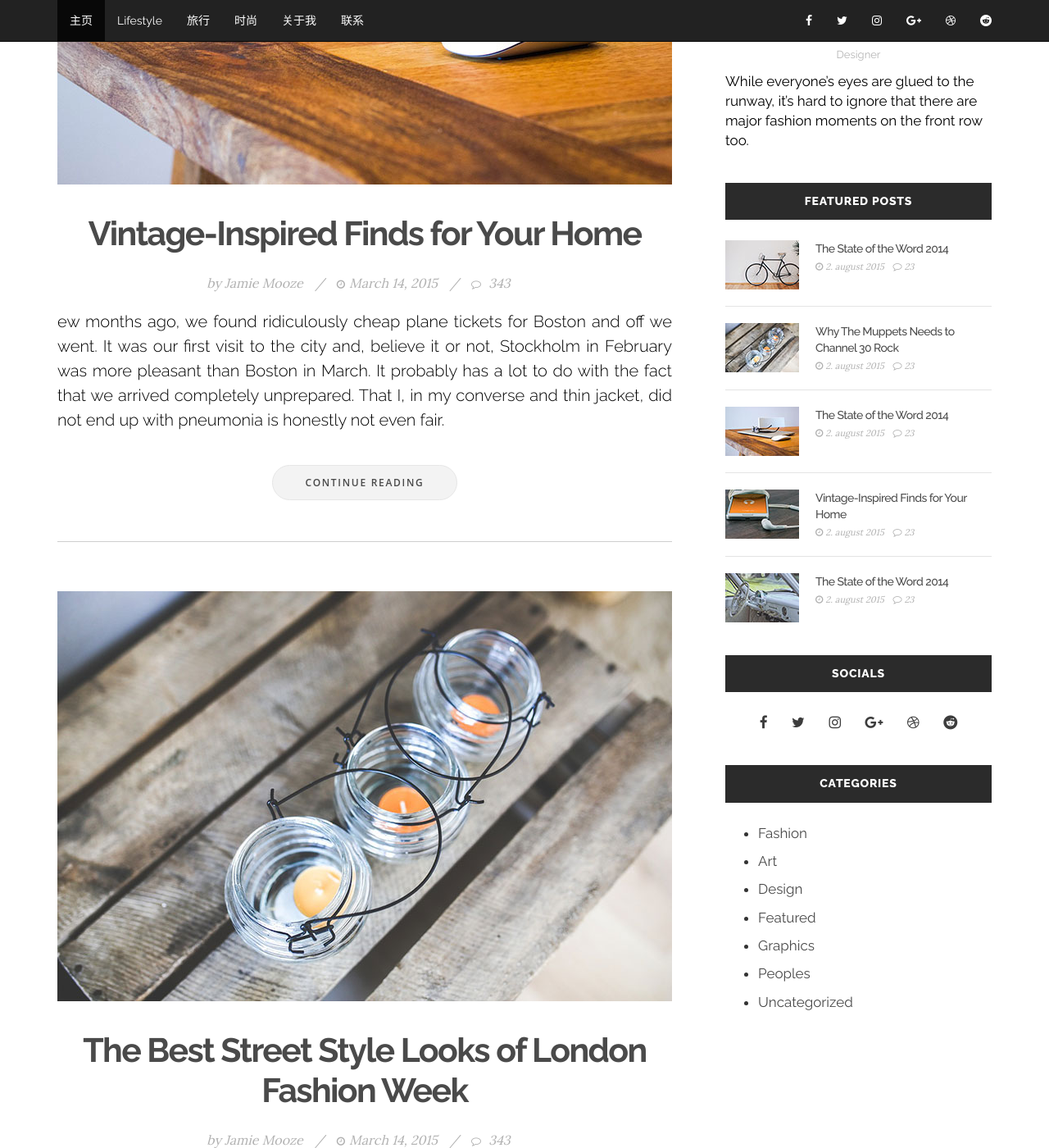
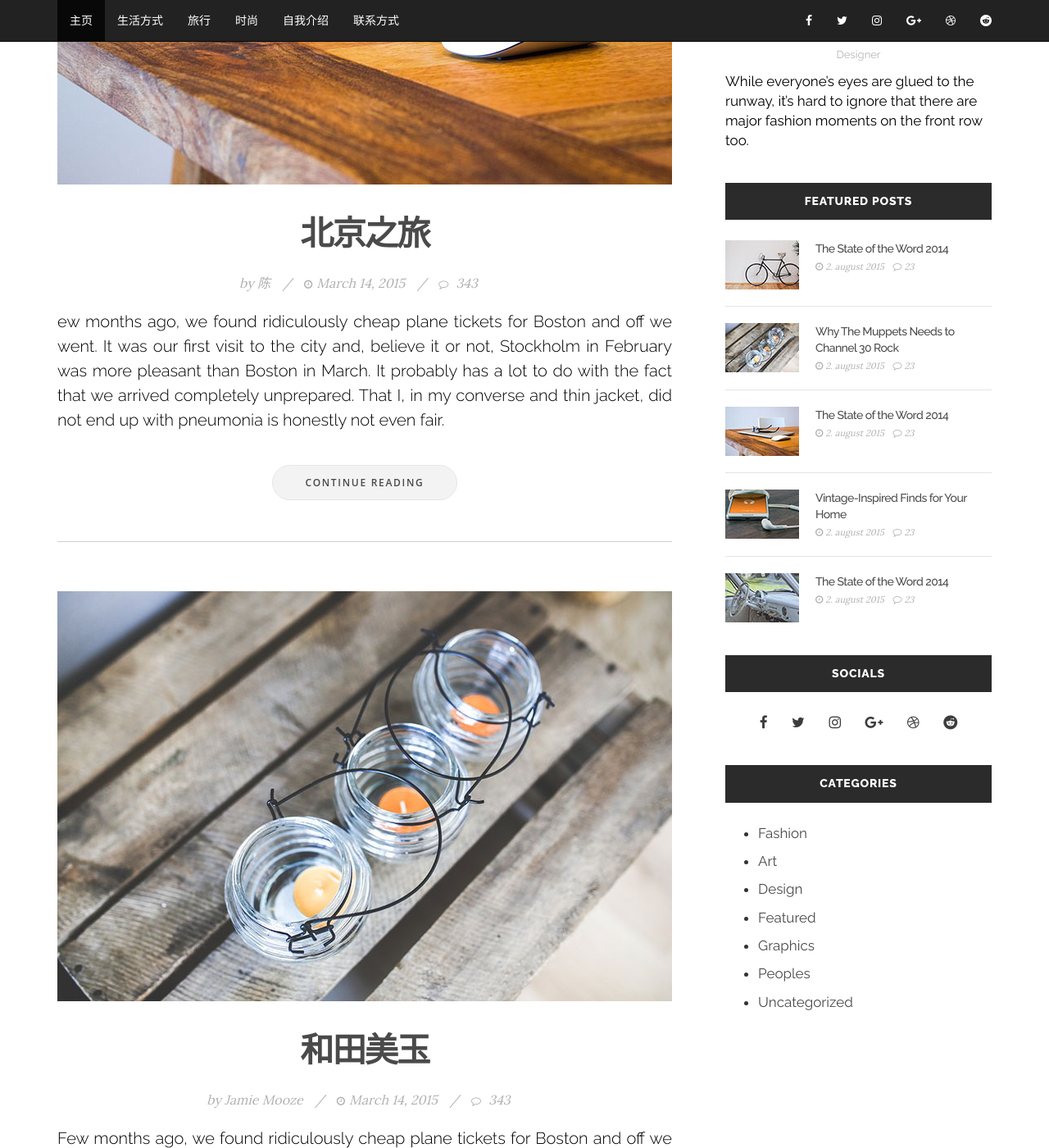
Before and after one commit to itphpcll/-itphpcll.github.io, a Jekyll site: the page index.html, which Jekyll copies as it is, in a window 1280 px wide and 1400 px high, scrolled down 1124 px. Shown: the whole window at 82% size. Built offline with Jekyll 4.4.1, drawn with Linux system fonts in a browser that asks for light colours; nearby versions of some CDN libraries; some of the changed text lies outside the part shown.

Commit message:
Update index.html

```diff
--- a/index.html
+++ b/index.html
@@ -8,7 +8,7 @@
 		<meta name="description" content="">
 		<meta name="author" content="">
 		<link rel="icon" href="favicon.ico">
-		<title>Renda - clean blog theme based on Bootstrap</title>
+		<title>个人博客</title>
 		<!-- Bootstrap core CSS -->
 		<link href="css/bootstrap.min.css" rel="stylesheet">
 		<link rel="stylesheet" href="https://maxcdn.bootstrapcdn.com/font-awesome/4.4.0/css/font-awesome.min.css">
@@ -31,11 +31,11 @@
 				<div id="navbar" class="collapse navbar-collapse">
 					<ul class="nav navbar-nav">
 						<li class="active"><a href="index.html">主页</a></li>
-						<li><a href="#about">Lifestyle</a></li>
+						<li><a href="#about">生活方式</a></li>
 						<li><a href="#contact">旅行</a></li>
 						<li><a href="#contact">时尚</a></li>
-						<li><a href="about.html">关于我</a></li>
-						<li><a href="about.html">联系</a></li>
+						<li><a href="about.html">自我介绍</a></li>
+						<li><a href="about.html">联系方式</a></li>
 					</ul>
 
 					<ul class="nav navbar-nav navbar-right">
@@ -71,8 +71,8 @@
 							<a href="post.html"><img src="images/750x500-1.jpg" alt=""></a>
 						</div>
 						<div class="blog-post-body">
-							<h2><a href="post.html">Vintage-Inspired Finds for Your Home</a></h2>
-							<div class="post-meta"><span>by <a href="#">Jamie Mooze</a></span>/<span><i class="fa fa-clock-o"></i>March 14, 2015</span>/<span><i class="fa fa-comment-o"></i> <a href="#">343</a></span></div>
+							<h2><a href="post.html">北京之旅</a></h2>
+							<div class="post-meta"><span>by <a href="#">陈</a></span>/<span><i class="fa fa-clock-o"></i>March 14, 2015</span>/<span><i class="fa fa-comment-o"></i> <a href="#">343</a></span></div>
 							<p>ew months ago, we found ridiculously cheap plane tickets for Boston and off we went. It was our first visit to the city and, believe it or not, Stockholm in February was more pleasant than Boston in March. It probably has a lot to do with the fact that we arrived completely unprepared. That I, in my converse and thin jacket, did not end up with pneumonia is honestly not even fair.</p>
 							<div class="read-more"><a href="#">Continue Reading</a></div>
 						</div>
@@ -83,7 +83,7 @@
 							<a href="post.html"><img src="images/750x500-2.jpg" alt=""></a>
 						</div>
 						<div class="blog-post-body">
-							<h2><a href="post.html">The Best Street Style Looks of London Fashion Week</a></h2>
+							<h2><a href="post.html">和田美玉</a></h2>
 							<div class="post-meta"><span>by <a href="#">Jamie Mooze</a></span>/<span><i class="fa fa-clock-o"></i>March 14, 2015</span>/<span><i class="fa fa-comment-o"></i> <a href="#">343</a></span></div>
 							<p>Few months ago, we found ridiculously cheap plane tickets for Boston and off we went. It was our first visit to the city and, believe it or not, Stockholm in February was more pleasant than Boston in March. It probably has a lot to do with the fact that we arrived completely unprepared.</p>
 							<div class="read-more"><a href="#">Continue Reading</a></div>
@@ -95,14 +95,14 @@
 							<a href="post.html"><img src="images/750x500-3.jpg" alt=""></a>
 						</div>
 						<div class="blog-post-body">
-							<h2><a href="post.html">Front Row Style: Our Favorite A-List Moments of Fashion Week</a></h2>
+							<h2><a href="post.html">我在郑州</a></h2>
 							<div class="post-meta"><span>by <a href="#">Jamie Mooze</a></span>/<span><i class="fa fa-clock-o"></i>March 14, 2015</span>/<span><i class="fa fa-comment-o"></i> <a href="#">343</a></span></div>
 							<p>It was our first visit to the city and, believe it or not, Stockholm in February was more pleasant than Boston in March. It probably has a lot to do with the fact that we arrived completely unprepared. Few months ago, we found ridiculously cheap plane tickets for Boston and off we went.</p>
 							<div class="read-more"><a href="#">Continue Reading</a></div>
 						</div>
 					</article>
 				</div>
-                <div class="copyrights">Collect from <a href="http://www.cssmoban.com/" >企业网站模板</a></div>
+                <div class="copyrights">Collect from <a href="http://itphpcll.github.io/" >个人主页</a></div>
 				<div class="col-md-4 sidebar-gutter">
 					<aside>
 					<!-- sidebar-widget -->
```
Also changed, not shown: other parts of index.html (+1 -1 lines).
